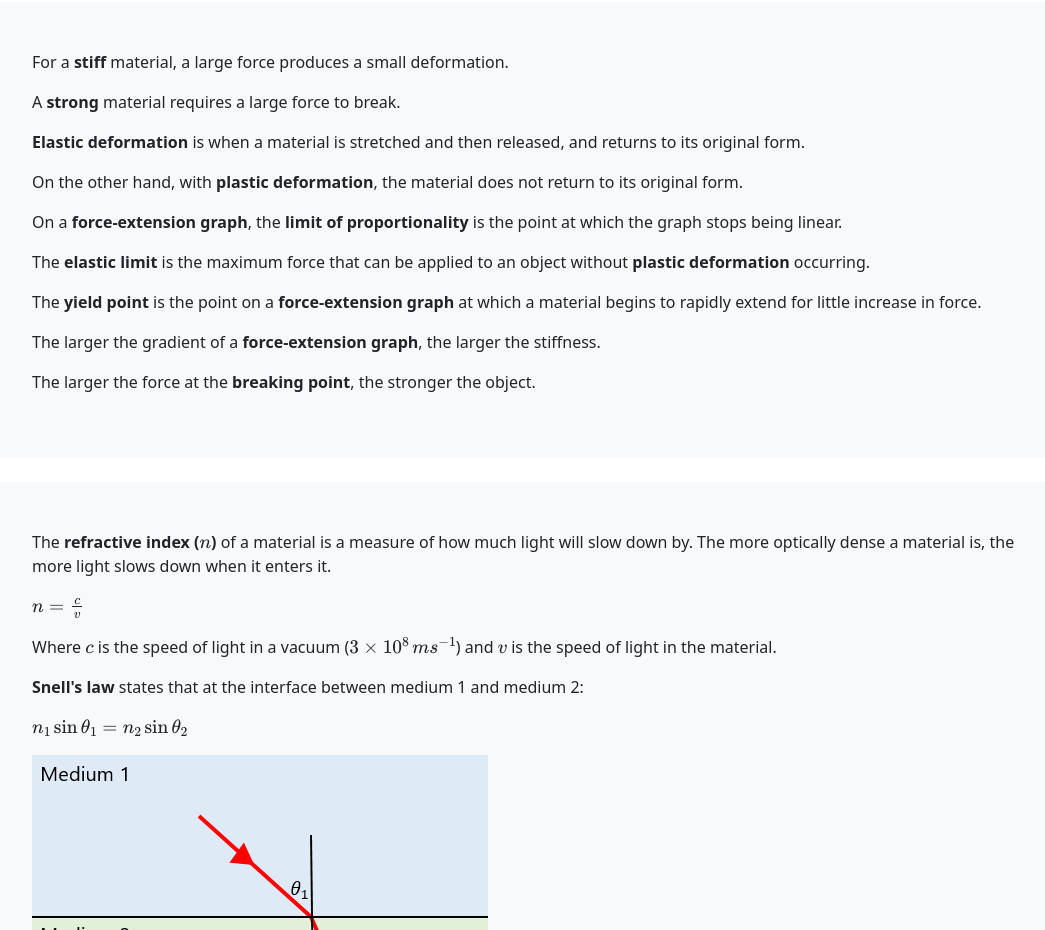
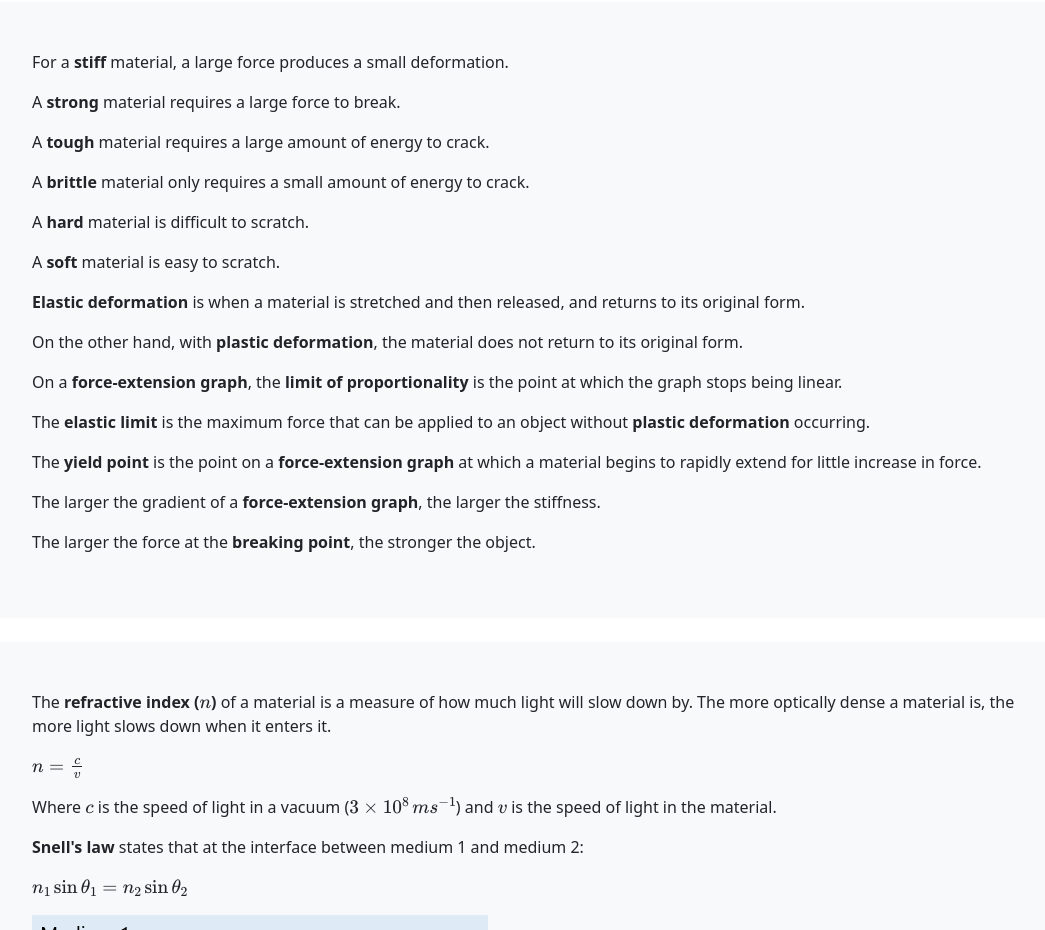
Before and after one commit to studit/notes, a plain HTML site: page physics/eat.html in a window 1280 px wide. Shown: the part 1720-2650 px from the top of the page, without its empty margins (98-1143 px from the left). Drawn offline with nearby package versions, Linux system fonts and the light colour scheme.

Commit message:
added notes on eat

```diff
--- a/physics/eat.html
+++ b/physics/eat.html
@@ -111,6 +111,10 @@
         <div class="bg-light p-5 rounded">
           <p>For a <b>stiff</b> material, a large force produces a small deformation.</p>
           <p>A <b>strong</b> material requires a large force to break.</p>
+          <p>A <b>tough</b> material requires a large amount of energy to crack.</p>
+          <p>A <b>brittle</b> material only requires a small amount of energy to crack.</p>
+          <p>A <b>hard</b> material is difficult to scratch.</p>
+          <p>A <b>soft</b> material is easy to scratch.</p>
           <p><b>Elastic deformation</b> is when a material is stretched and then released, and returns to its original form.</p>
           <p>On the other hand, with <b>plastic deformation</b>, the material does not return to its original form.</p>
           <p>On a <b>force-extension graph</b>, the <b>limit of proportionality</b> is the point at which the graph stops being linear.</p>
```
